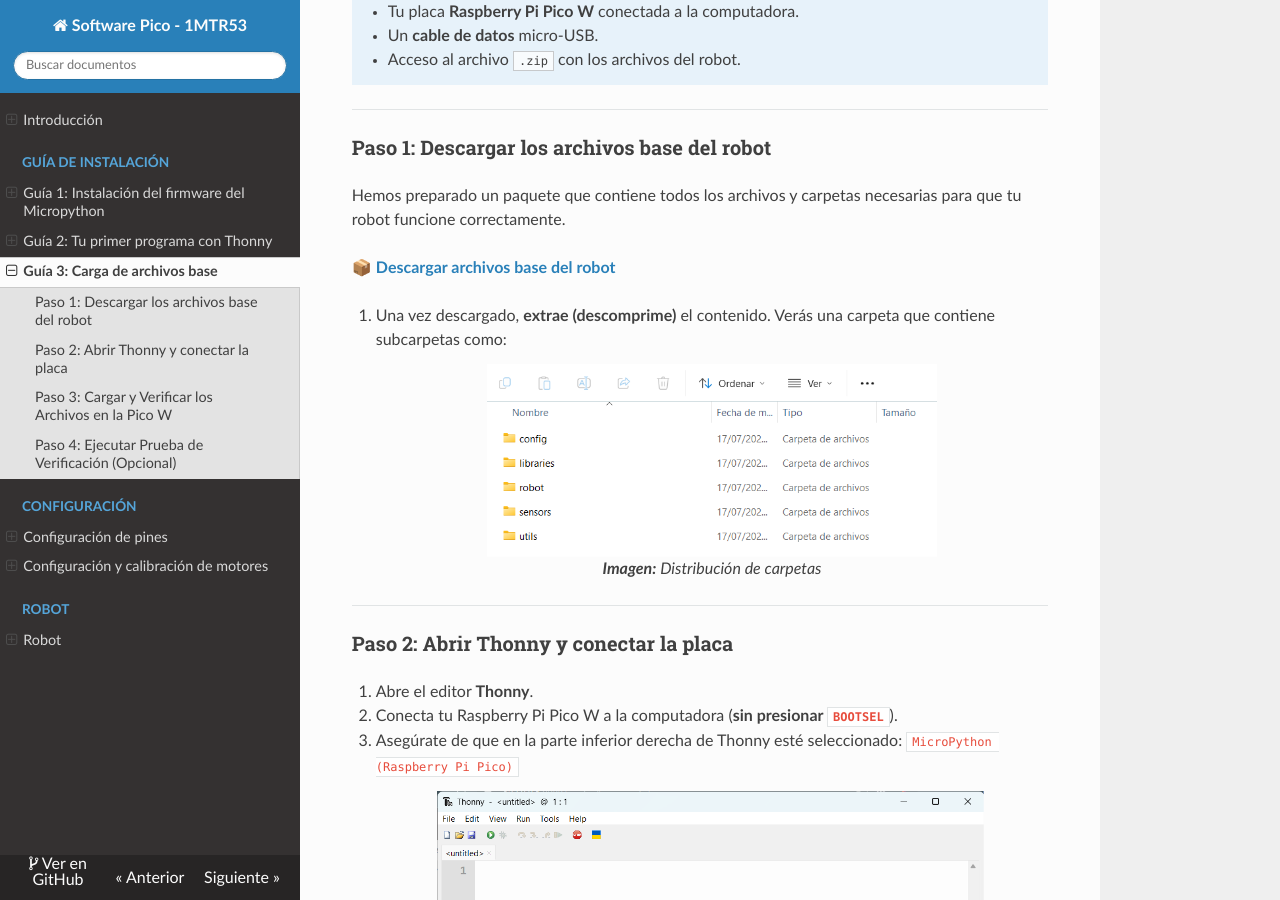
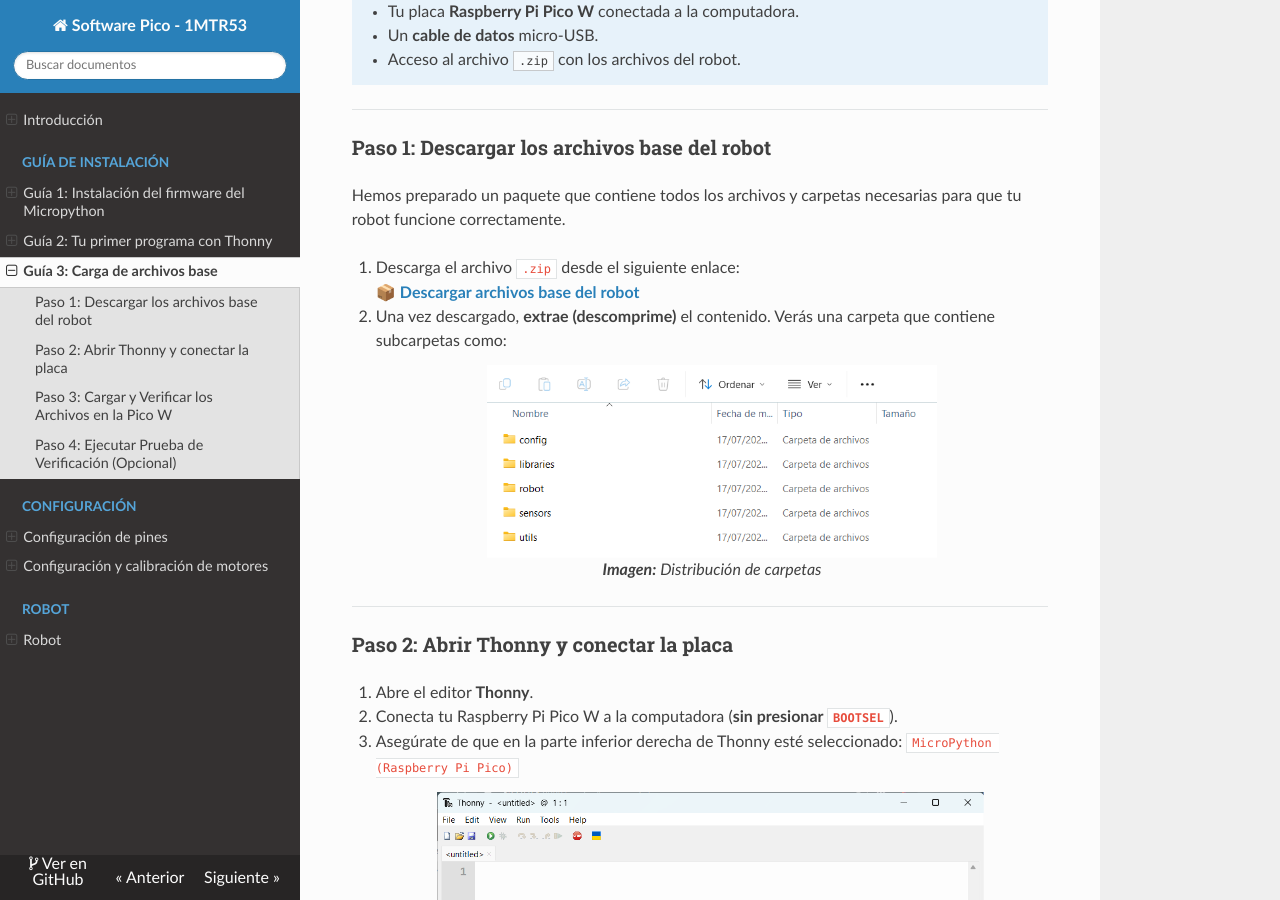
Before and after one commit to PUCP-Robotica-IA/robotic-kit-docs, an MkDocs documentation site: the page built from docs/guides/base_guide.md, in a window 1280 px wide and 900 px high, scrolled down 358 px. Built offline with MkDocs 1.6.1, drawn with Linux system fonts in a browser that asks for light colours; nearby versions of some CDN libraries.

Commit message:
Fix download link formatting for base robot files in base_guide.md

```diff
--- a/docs/guides/base_guide.md
+++ b/docs/guides/base_guide.md
@@ -14,10 +14,9 @@
 
 Hemos preparado un paquete que contiene todos los archivos y carpetas necesarias para que tu robot funcione correctamente.
 
-<a href="/robotic-kit-docs/firmware/Software_Pico-2025-2_V2.zip" download>
-  📦 <strong>Descargar archivos base del robot</strong>
-</a>
-
+1. Descarga el archivo `.zip` desde el siguiente enlace:
+📦 **[Descargar archivos base del robot](https://pucp-robotica-ia.github.io/robotic-kit-docs/firmware/Software_Pico-2025-2_V2.zip
+)**
 
 
 
```
